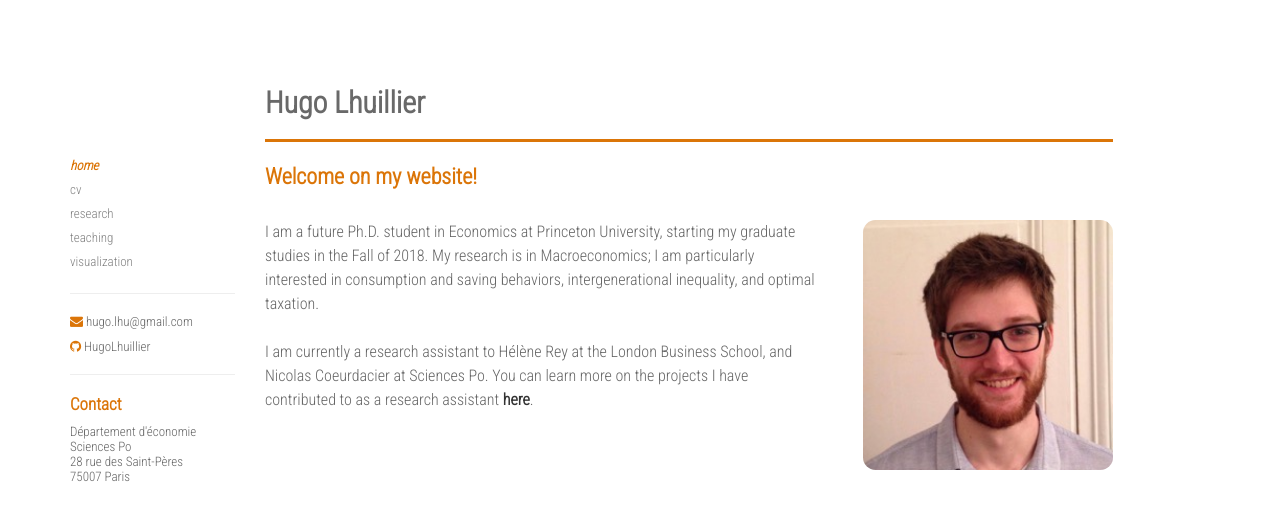
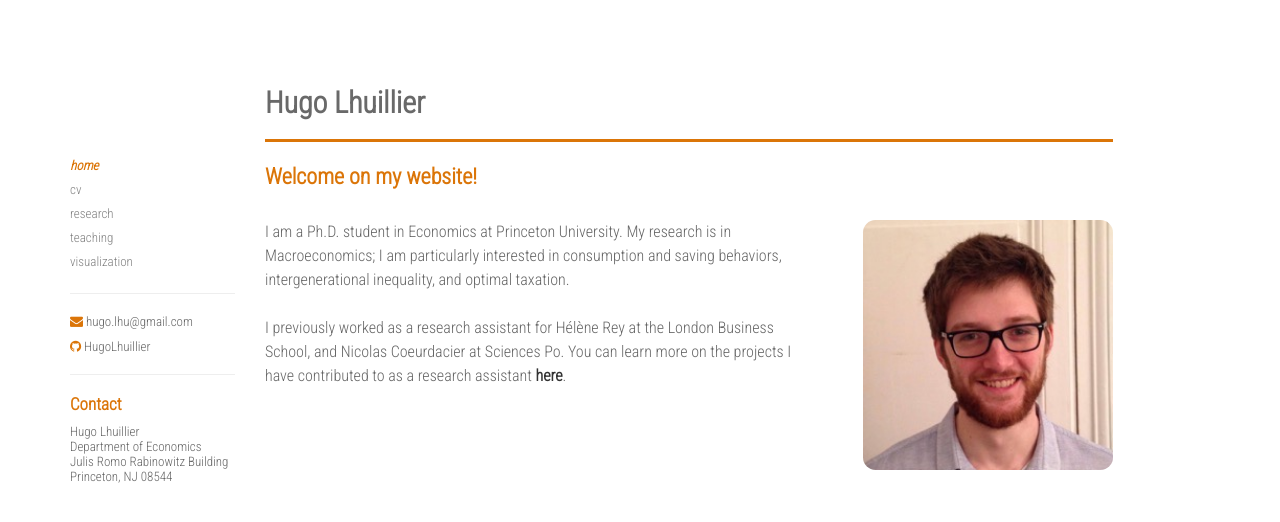
Before and after one commit to HugoLhuillier/hugolhuillier.github.io, a Jekyll site: the page built from index.md, in a window 1280 px wide. Shown: the top 522 px of the page. Built offline with Jekyll 4.4.1, drawn with Linux system fonts in a browser that asks for light colours; nearby versions of some CDN libraries.

Commit message:
:wrench: update bio and address

```diff
--- a/_config.yml
+++ b/_config.yml
@@ -13,13 +13,13 @@ baseurl: "" # the subpath of your site, e.g. /blog
 url: "https://hugolhuillier.github.io/" # the base hostname & protocol for your site
 
 
-footer: Département d'économie <br>
+footer: Hugo Lhuillier <br>
 
-        Sciences Po <br>
+        Department of Economics <br>
 
-        28 rue des Saint-Pères <br>
+        Julis Romo Rabinowitz Building <br>
 
-        75007 Paris
+        Princeton, NJ 08544
 
 # Build settings
 markdown: kramdown
--- a/index.md
+++ b/index.md
@@ -13,11 +13,11 @@ layout: main
 <div style="width: 100%;overflow:auto;">
    <div style="float:left; width: 65%">
 
-   I am a future Ph.D. student in Economics at Princeton University, starting my graduate studies in the Fall of 2018. My research is in Macroeconomics; I am particularly interested in consumption and saving behaviors, intergenerational inequality, and optimal taxation.
+   I am a Ph.D. student in Economics at Princeton University. My research is in Macroeconomics; I am particularly interested in consumption and saving behaviors, intergenerational inequality, and optimal taxation.
 
    <br><br>
 
-   I am currently a research assistant to Hélène Rey at the London Business School, and Nicolas Coeurdacier at Sciences Po. You can learn more on the projects I have contributed to as a research assistant <a href="/research/ra">here</a>.
+   I previously worked as a research assistant for Hélène Rey at the London Business School, and Nicolas Coeurdacier at Sciences Po. You can learn more on the projects I have contributed to as a research assistant <a href="/research/ra">here</a>.
 
    </div>
    <div style="float:right;">
```
